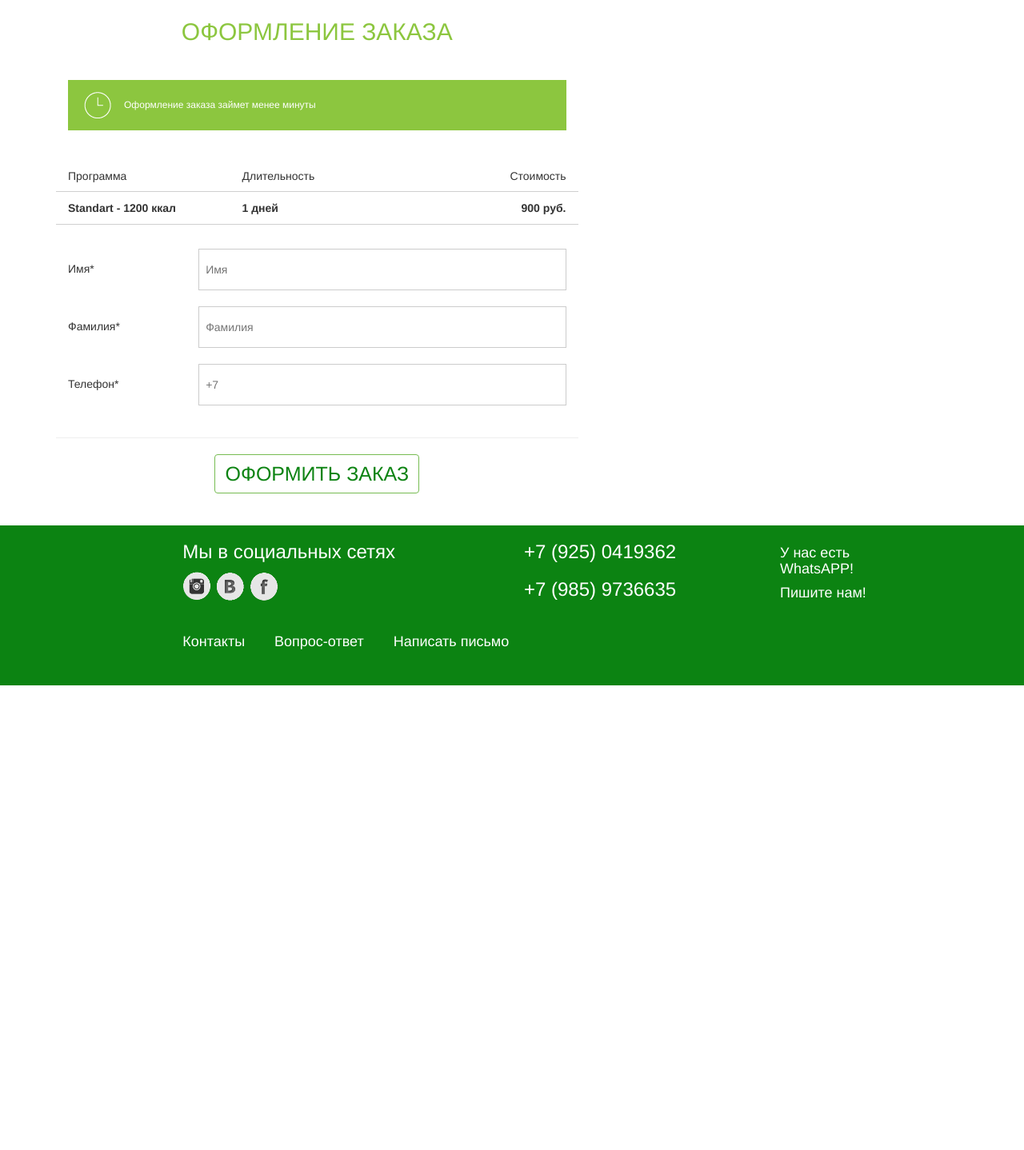
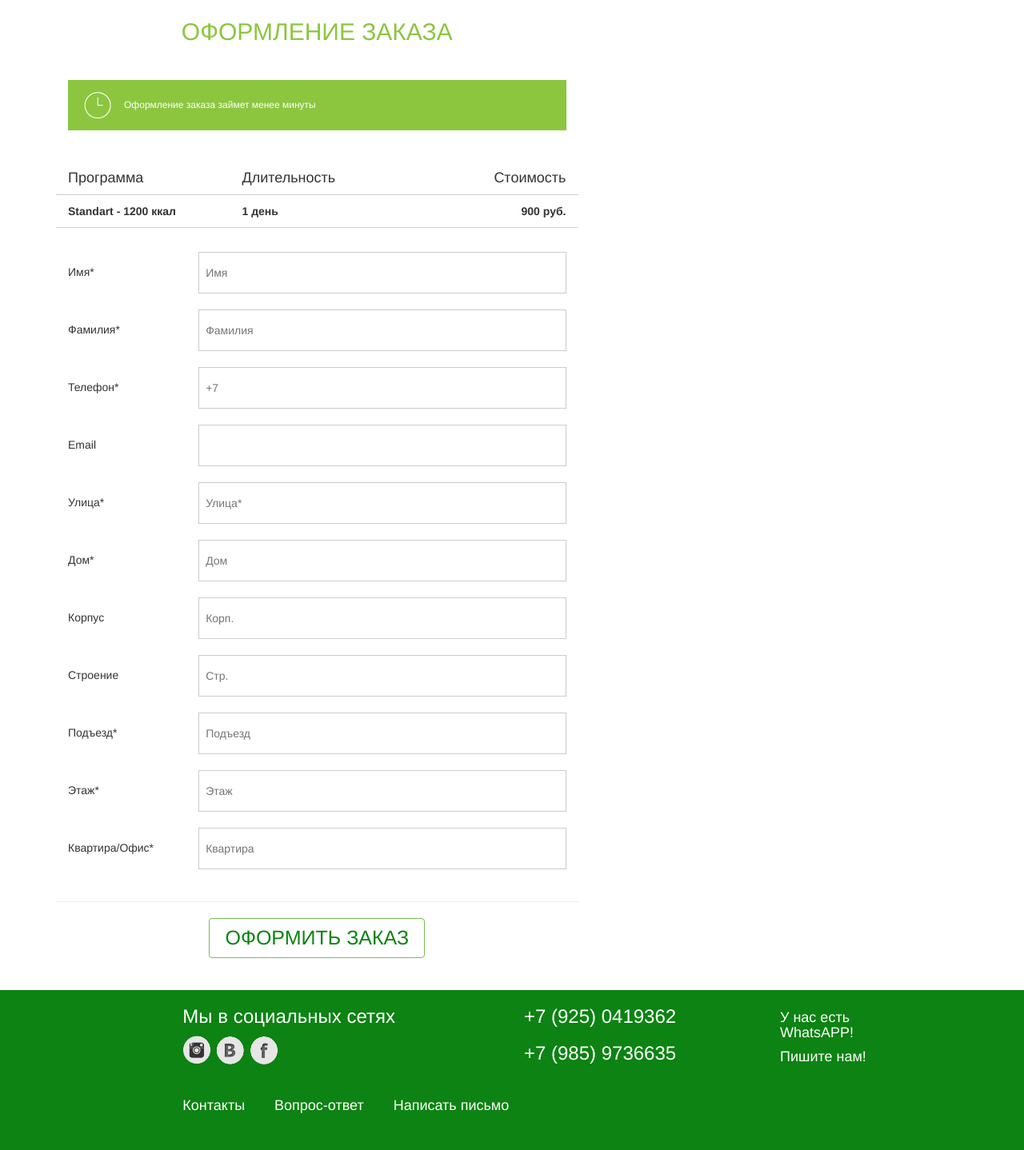
Before and after one commit to kirrok/complexfood.host, a Django app: a page that uses main_app/templates/decor.html in a window 1280 px wide. Shown: the part 80-1518 px from the top of the page at 80% size. Before the commit the page ends 937 px from the top, so only its background shows below. Run offline with Django 3.2, Linux system fonts and the light colour scheme; data comes from the database, SQL or seed files in the repository; some libraries are stand-ins or nearby versions.

Commit message:
Страница заказов

```diff
--- /dev/null
+++ b/main_app/templates/cart.html
@@ -0,0 +1,5 @@
+{% extends 'base.html' %}
+{% block main_content %}
+
+
+{% endblock main_content %}
--- a/main_app/templates/decor.html
+++ b/main_app/templates/decor.html
@@ -16,13 +16,13 @@
                 </div>
                 <div class="row pds hidden-xs">
                     <div class="col-md-4 col-xs-4 col-sm-4">
-                        <h5>Программа</h5>
+                        <h4 >Программа</h4>
                     </div>
                     <div class="col-md-4 col-xs-4 col-sm-4">
-                        <h5>Длительность</h5>
+                        <h4>Длительность</h4>
                     </div>
                     <div class="col-md-4 col-xs-4 col-sm-4" align="right">
-                        <h5>Стоимость</h5>
+                        <h4>Стоимость</h4>
                     </div>
                 </div>
                 <div class="row pds price-table">
@@ -32,7 +32,7 @@
                         </div>
                         <div class="col-md-4 col-xs-3 col-sm-3">
                             <p>{{ days }}
-                                {% if days == 1%}
+                                {% if days == '1' %}
                                 день
                                 {% else %}
                                 дней
@@ -50,7 +50,7 @@
                     {% for field in form %}
                     <div class="row">
                         <div class="col-md-3 col-xs-12">
-                            <p style="padding-top:15px">{{ field.label }}*</p>
+                            <p style="padding-top:15px">{{ field.label }}</p>
                         </div>
                         <div class="col-md-9 col-xs-12">
                             {{ field }}
--- a/main_app/views.py
+++ b/main_app/views.py
@@ -7,15 +7,35 @@ from django import forms
 
 
 class checkout_form(forms.Form):
-    first_name = forms.CharField(label='Имя', max_length=100)
-    second_name = forms.CharField(label='Фамилия', max_length=100)
-    phone = forms.CharField(label='Телефон', max_length=12)
+    first_name = forms.CharField(label='Имя*', max_length=100)
+    second_name = forms.CharField(label='Фамилия*', max_length=100)
+    phone = forms.CharField(label='Телефон*', max_length=20)
+    email = forms.EmailField(required=False, label='Email', max_length=50)
+    street = forms.CharField(label='Улица*', max_length=100)
+    house = forms.CharField(label='Дом*', max_length=12)
+    housing = forms.CharField(required=False, label='Корпус', max_length=12)
+    building = forms.CharField(required=False, label='Строение', max_length=12)
+    entrance= forms.CharField(label='Подъезд*', max_length=12)
+    floor = forms.CharField(label='Этаж*', max_length=12)
+    room = forms.CharField(label='Квартира/Офис*', max_length=12)
+
+
+
+
 
     def __init__(self, *args, **kwargs):
         super(checkout_form, self).__init__(*args, **kwargs)
-        self.fields['first_name'].widget.attrs.update({'placeholder': 'Имя', 'required':""})
-        self.fields['second_name'].widget.attrs.update({'placeholder': 'Фамилия', 'required':""})
+        self.fields['first_name'].widget.attrs.update({'placeholder': 'Имя', 'required': ""})
+        self.fields['second_name'].widget.attrs.update({'placeholder': 'Фамилия', 'required': ""})
         self.fields['phone'].widget.attrs.update({'placeholder': '+7', 'required': ""})
+        self.fields['street'].widget.attrs.update({'placeholder': 'Улица*', 'required': ""})
+        self.fields['house'].widget.attrs.update({'placeholder': 'Дом', 'required': ""})
+        self.fields['housing'].widget.attrs.update({'placeholder': 'Корп.'})
+        self.fields['building'].widget.attrs.update({'placeholder': 'Стр.'})
+        self.fields['entrance'].widget.attrs.update({'placeholder': 'Подъезд', 'required': ""})
+        self.fields['floor'].widget.attrs.update({'placeholder': 'Этаж', 'required': ""})
+        self.fields['room'].widget.attrs.update({'placeholder': 'Квартира', 'required': ""})
+
         for field in self.fields:
             self.fields[field].widget.attrs.update({'class': 'data-input'})
 
@@ -68,7 +88,9 @@ def checkout(request, id_, days_):
             return HttpResponseRedirect('thanks' + str(id_) + str(days_))
 
     else:
-        form = checkout_form()
+        form = checkout_form(
+            initial={'building': ''}
+        )
         set_ = set.objects.get(pk=id_)
         price_ = set_.calculate_price_for(int(days_))
         return render(request, 'decor.html', {'form': form, 'id': id_, 'days': days_, 'set': set_, 'price': price_})
--- a/static/css/navbar.css
+++ b/static/css/navbar.css
@@ -58,10 +58,6 @@ margin-right: auto;
     background-color: #fff;
     color:#0C8312;
     text-weight:900;
-}
-
-.button-decor {
-    width:auto;
 }
 
 .menu-bar {
```
Also changed, not shown: main_app/templates/thanks.html (+7 -1 lines), 1 other file.
